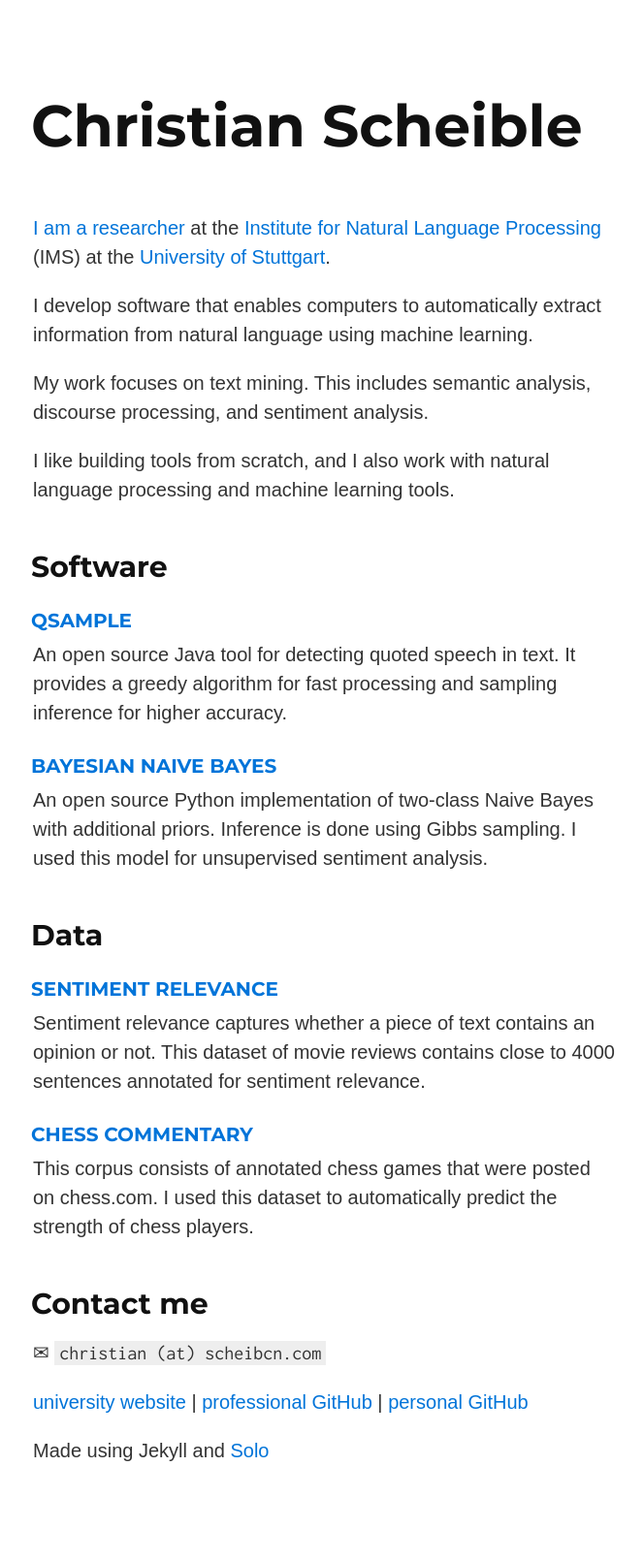
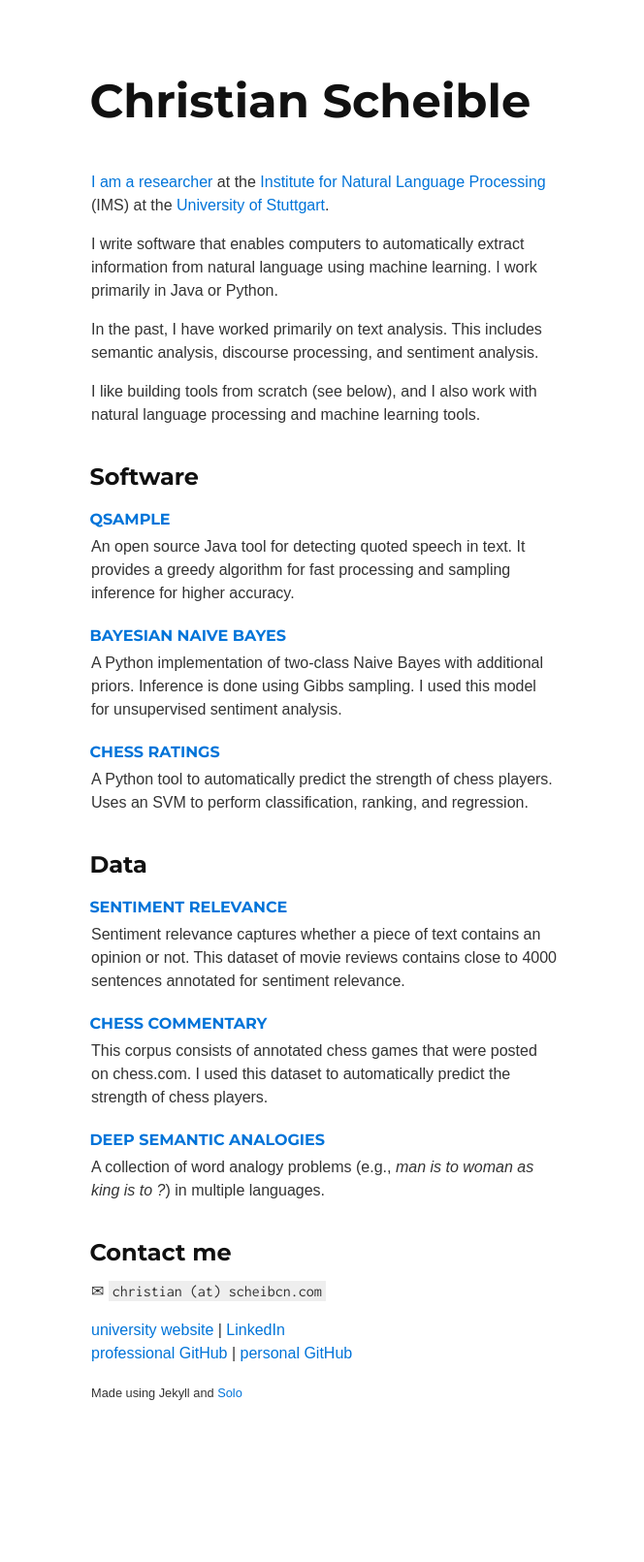
Before and after one commit to christianscheible/christianscheible.github.io, a Jekyll site: the page built from index.md, in a window 1280 px wide. Shown: the whole page at 97% size, without its empty margins (306-970 px from the left). Built offline with Jekyll 4.4.1, drawn with Linux system fonts in a browser that asks for light colours; after the commit the page ends 1528 px from its top, so only the background shows below that.

Commit message:
updated software

```diff
--- a/_sass/_solo.scss
+++ b/_sass/_solo.scss
@@ -6,7 +6,7 @@ html {
 
 @media (min-width: 30rem) {
   html {
-    font-size: 20px;
+    font-size: 16px;
   }
 }
 
--- a/index.md
+++ b/index.md
@@ -6,14 +6,15 @@ layout: default
 Processing](http://www.ims.uni-stuttgart.de/) (IMS) at the [University
 of Stuttgart](http://www.uni-stuttgart.de/).
 
-I develop software that enables computers to automatically extract
-information from natural language using machine learning.
+I write software that enables computers to automatically extract
+information from natural language using machine learning. I work
+primarily in Java or Python.
 
-My work focuses on text mining. This includes semantic analysis,
-discourse processing, and sentiment analysis.
+In the past, I have worked primarily on text analysis. This includes
+semantic analysis, discourse processing, and sentiment analysis.
 
-I like building tools from scratch, and I also work with natural
-language processing and machine learning tools.
+I like building tools from scratch (see below), and I also work with
+natural language processing and machine learning tools.
 
 
 ## Software
@@ -24,17 +25,21 @@ An open source Java tool for detecting quoted speech in text. It
 provides a greedy algorithm for fast processing and sampling inference
 for higher accuracy.
 
-### [Bayesian Naive Bayes](http://github.com/christianscheible/qsample)
+### [Bayesian Naive Bayes](http://github.com/christianscheible/BNB)
 
-An open source Python implementation of two-class Naive Bayes with
-additional priors. Inference is done using Gibbs sampling. I used this
-model for unsupervised sentiment analysis.
+A Python implementation of two-class Naive Bayes with additional
+priors. Inference is done using Gibbs sampling. I used this model for
+unsupervised sentiment analysis.
 
+### [Chess ratings](http://github.com/christianscheible/chessratings)
+
+A Python tool to automatically predict the strength of chess players.
+Uses an SVM to perform classification, ranking, and regression.
 
 
 ## Data
 
-### [Sentiment Relevance](http://www.ims.uni-stuttgart.de/data/sr)
+### [Sentiment relevance](http://www.ims.uni-stuttgart.de/data/sr)
 
 Sentiment relevance captures whether a piece of text contains an opinion
 or not. This dataset of movie reviews contains close to 4000 sentences
@@ -46,6 +51,10 @@ This corpus consists of annotated chess games that were posted on
 chess.com. I used this dataset to automatically predict the strength of
 chess players.
 
+### [Deep semantic analogies](http://www.ims.uni-stuttgart.de/forschung/ressourcen/lexika/analogies_ims/analogies.html)
+
+A collection of word analogy problems (e.g., *man is to woman as king is
+to ?*) in multiple languages.
 
 
 ## Contact me
@@ -53,8 +62,9 @@ chess players.
 ✉ `christian (at) scheibcn.com`
 
 [university website](http://www.ims.uni-stuttgart.de/~scheibcn/) |
+[LinkedIn](https://de.linkedin.com/in/christian-scheible-20a036a3/de) <br/>
 [professional GitHub](http://github.com/christianscheible) |
 [personal GitHub](http://github.com/imbadatgit)
 
 
-Made using Jekyll and [Solo](http://chibicode.github.io/solo)
+<small>Made using Jekyll and [Solo](http://chibicode.github.io/solo)</small>
```
Also changed, not shown: 3 other files.
